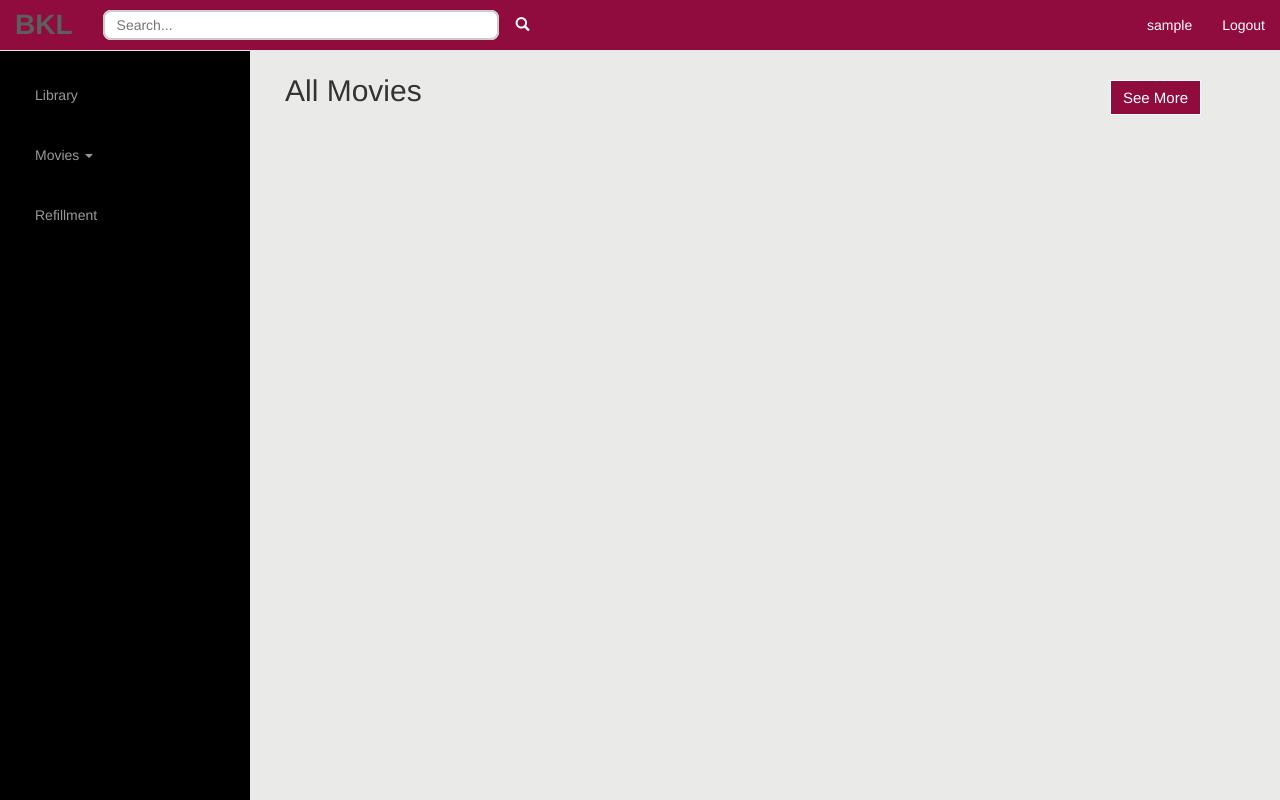
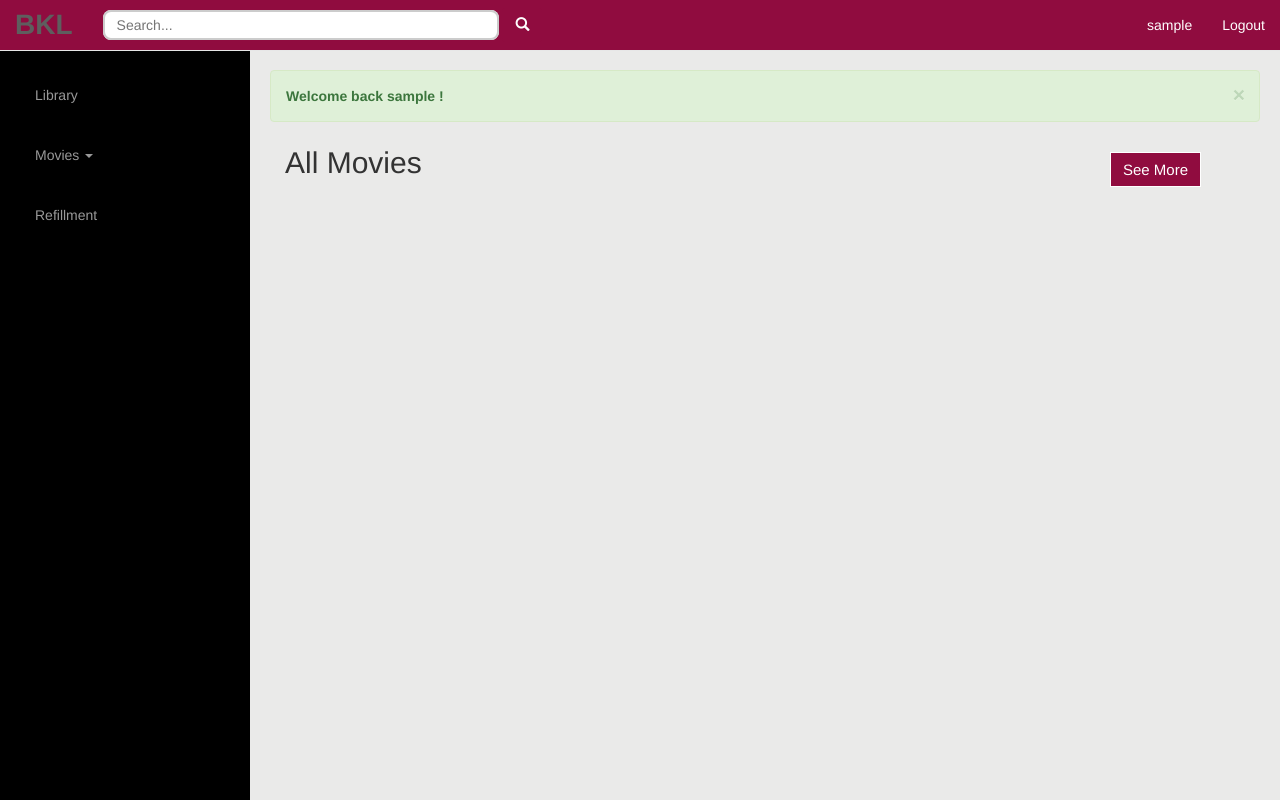
Before and after one commit to raksit31667/wsp-bkl, a Django app: page /movie/ in a window 1280 px wide. Run offline with Django 3.2, Linux system fonts and the light colour scheme; the visitor is signed in with stand-in values (Sample User, id 1); data that the repository does not hold is empty; some libraries are stand-ins or nearby versions.

Commit message:
added alert bar when user logged in

```diff
--- a/website/movie/templates/index.html
+++ b/website/movie/templates/index.html
@@ -1,6 +1,16 @@
 {% extends 'base.html' %}
 {% block title %} BKL Movie Streaming Service {% endblock %}
 {% block content %}
+
+    {% if user.is_active %}
+    <div class="alert alert-success alert-dismissable fade in affix-top" role="alert">
+      <button type="button" class="close" data-dismiss="alert" aria-label="Close">
+        <span aria-hidden="true">&times;</span>
+      </button>
+      <strong>Welcome back {{user}} !</strong>
+    </div>
+    {% endif %}
+
     <div class="app-content-row">
       <div class="col-xs-12 col-sm-12 col-md-10 col-lg-10"><span class="topic-genre">All Movies</span></div>
       <form action="{% url 'movie:filter' 'all' 'movie_name' %}" method="post">
```
